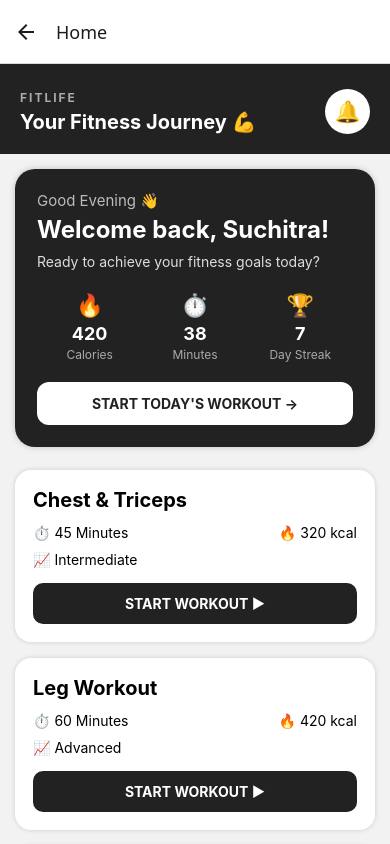
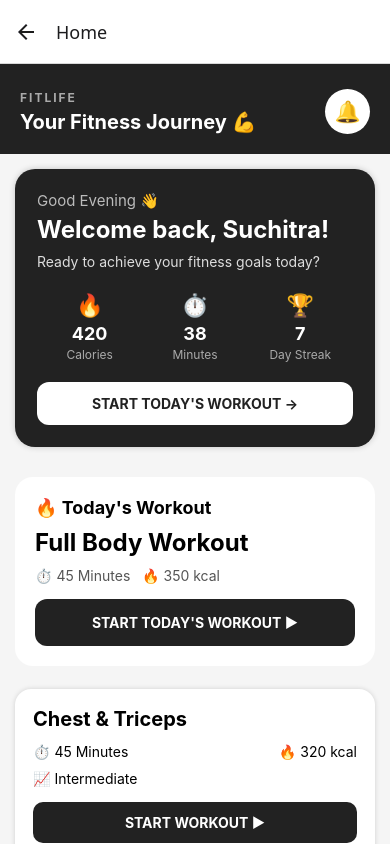
Before and after one commit to suchitrathippareddy-wq/Fitlife, a React Native app: screen /Home in a window 390 px wide. Built offline with nearby package versions, Linux system fonts and the light colour scheme.

Commit message:
Updated workout navigation

```diff
--- a/components/WorkoutCard.js
+++ b/components/WorkoutCard.js
@@ -1,34 +1,52 @@
-import { View, Text, StyleSheet, TouchableOpacity } from "react-native";
+import {
+  View,
+  Text,
+  StyleSheet,
+  TouchableOpacity,
+} from "react-native";
 
 export default function WorkoutCard({
   title,
   duration,
   calories,
   difficulty,
+  navigation,
 }) {
   return (
     <View style={styles.card}>
 
-      {/* Workout Title */}
-      <Text style={styles.title}>{title}</Text>
+      <Text style={styles.title}>
+        {title}
+      </Text>
 
-      {/* Workout Information */}
       <View style={styles.infoRow}>
-        <Text style={styles.info}>⏱️ {duration}</Text>
-        <Text style={styles.info}>🔥 {calories} kcal</Text>
+        <Text style={styles.info}>
+          ⏱️ {duration}
+        </Text>
+
+        <Text style={styles.info}>
+          🔥 {calories} kcal
+        </Text>
       </View>
 
-      {/* Difficulty */}
       <Text style={styles.difficulty}>
         📈 {difficulty}
       </Text>
 
-      {/* Start Button */}
       <TouchableOpacity
         style={styles.button}
-        onPress={() => alert(`${title} started! 💪`)}
+        onPress={() =>
+          navigation.navigate("WorkoutDetails", {
+            title: title,
+            duration: duration,
+            calories: calories,
+            difficulty: difficulty,
+          })
+        }
       >
-        <Text style={styles.buttonText}>START WORKOUT ▶</Text>
+        <Text style={styles.buttonText}>
+          START WORKOUT ▶
+        </Text>
       </TouchableOpacity>
 
     </View>
@@ -42,7 +60,6 @@ const styles = StyleSheet.create({
     marginVertical: 8,
     padding: 18,
     borderRadius: 16,
-
     elevation: 4,
     shadowOpacity: 0.15,
     shadowRadius: 5,
--- a/navigator/AppNavigator.js
+++ b/navigator/AppNavigator.js
@@ -1,25 +1,36 @@
 import { createNativeStackNavigator } from "@react-navigation/native-stack";
+
 import RegistrationScreen from "../screens/RegistrationScreen";
 import LoginScreen from "../screens/LoginScreen";
 import HomeScreen from "../screens/HomeScreen";
+import WorkoutDetailsScreen from "../screens/workoutDetailsScreen";
 
 const Stack = createNativeStackNavigator();
 
 export default function AppNavigator() {
   return (
     <Stack.Navigator initialRouteName="Registration">
+
       <Stack.Screen
         name="Registration"
         component={RegistrationScreen}
       />
+
       <Stack.Screen
         name="Login"
         component={LoginScreen}
       />
+
       <Stack.Screen
         name="Home"
         component={HomeScreen}
       />
+
+      <Stack.Screen
+        name="WorkoutDetails"
+        component={WorkoutDetailsScreen}
+      />
+
     </Stack.Navigator>
   );
 }
--- a/screens/HomeScreen.js
+++ b/screens/HomeScreen.js
@@ -1,4 +1,11 @@
-import { ScrollView } from "react-native";
+import {
+  ScrollView,
+  View,
+  Text,
+  TouchableOpacity,
+  StyleSheet,
+} from "react-native";
+
 import Header from "../components/Header";
 import WelcomeCard from "../components/WelcomeCard";
 import WorkoutCard from "../components/WorkoutCard";
@@ -8,19 +15,54 @@ import Footer from "../components/Footer";
 
 export default function HomeScreen({ navigation }) {
   return (
-    <ScrollView>
+    <ScrollView style={styles.container}>
 
       <Header />
 
       <WelcomeCard />
 
-      {/* Workout Section */}
+      {/* Today's Workout */}
+      <View style={styles.todayCard}>
+
+        <Text style={styles.todayTitle}>
+          🔥 Today's Workout
+        </Text>
+
+        <Text style={styles.todayWorkout}>
+          Full Body Workout
+        </Text>
+
+        <Text style={styles.todayInfo}>
+          ⏱️ 45 Minutes   🔥 350 kcal
+        </Text>
+
+        {/* START TODAY'S WORKOUT BUTTON */}
+        <TouchableOpacity
+          style={styles.todayButton}
+          onPress={() =>
+            navigation.navigate("WorkoutDetails", {
+              title: "Full Body Workout",
+              duration: "45 Minutes",
+              calories: "350",
+              difficulty: "Intermediate",
+            })
+          }
+        >
+          <Text style={styles.todayButtonText}>
+            START TODAY'S WORKOUT ▶
+          </Text>
+        </TouchableOpacity>
+
+      </View>
+
+      {/* Workout Cards */}
 
       <WorkoutCard
         title="Chest & Triceps"
         duration="45 Minutes"
         calories="320"
         difficulty="Intermediate"
+        navigation={navigation}
       />
 
       <WorkoutCard
@@ -28,6 +70,7 @@ export default function HomeScreen({ navigation }) {
         duration="60 Minutes"
         calories="420"
         difficulty="Advanced"
+        navigation={navigation}
       />
 
       <WorkoutCard
@@ -35,9 +78,8 @@ export default function HomeScreen({ navigation }) {
         duration="30 Minutes"
         calories="180"
         difficulty="Beginner"
+        navigation={navigation}
       />
-
-      {/* Trainers */}
 
       <TrainerCard
         name="John"
@@ -49,8 +91,6 @@ export default function HomeScreen({ navigation }) {
         specialty="Yoga Trainer"
       />
 
-      {/* Progress */}
-
       <ProgressCard
         goal="Weight Loss"
         progress="70%"
@@ -61,3 +101,51 @@ export default function HomeScreen({ navigation }) {
     </ScrollView>
   );
 }
+
+const styles = StyleSheet.create({
+
+  container: {
+    flex: 1,
+    backgroundColor: "#F5F5F5",
+  },
+
+  todayCard: {
+    backgroundColor: "#FFFFFF",
+    margin: 15,
+    padding: 20,
+    borderRadius: 18,
+    elevation: 4,
+  },
+
+  todayTitle: {
+    fontSize: 18,
+    fontWeight: "bold",
+    marginBottom: 10,
+  },
+
+  todayWorkout: {
+    fontSize: 24,
+    fontWeight: "bold",
+    marginBottom: 10,
+  },
+
+  todayInfo: {
+    fontSize: 14,
+    color: "#555555",
+    marginBottom: 15,
+  },
+
+  todayButton: {
+    backgroundColor: "#222222",
+    padding: 15,
+    borderRadius: 12,
+    alignItems: "center",
+  },
+
+  todayButtonText: {
+    color: "#FFFFFF",
+    fontWeight: "bold",
+    fontSize: 14,
+  },
+
+});
--- a/screens/workoutDetailsScreen.js
+++ b/screens/workoutDetailsScreen.js
@@ -8,7 +8,7 @@ import {
 
 export default function WorkoutDetailsScreen({ route, navigation }) {
   const {
-    title = "Chest & Triceps",
+    title = "Chest Workout",
     duration = "45 Minutes",
     calories = "320",
     difficulty = "Intermediate",
@@ -25,16 +25,19 @@ export default function WorkoutDetailsScreen({ route, navigation }) {
   return (
     <ScrollView style={styles.container}>
 
+      {/* Header */}
       <View style={styles.header}>
         <TouchableOpacity onPress={() => navigation.goBack()}>
           <Text style={styles.back}>← Back</Text>
         </TouchableOpacity>
 
-        <Text style={styles.headerTitle}>Workout Details</Text>
+        <Text style={styles.headerTitle}>
+          Workout Details
+        </Text>
       </View>
 
+      {/* Workout Information */}
       <View style={styles.card}>
-
         <Text style={styles.title}>{title}</Text>
 
         <View style={styles.infoRow}>
@@ -45,28 +48,41 @@ export default function WorkoutDetailsScreen({ route, navigation }) {
         <Text style={styles.difficulty}>
           📈 Difficulty: {difficulty}
         </Text>
-
       </View>
 
-      <Text style={styles.sectionTitle}>Exercises</Text>
+      {/* Exercises */}
+      <Text style={styles.sectionTitle}>
+        Exercises
+      </Text>
 
       {exercises.map((exercise, index) => (
         <View style={styles.exercise} key={index}>
+
           <View style={styles.number}>
-            <Text style={styles.numberText}>{index + 1}</Text>
+            <Text style={styles.numberText}>
+              {index + 1}
+            </Text>
           </View>
 
-          <Text style={styles.exerciseName}>{exercise}</Text>
+          <Text style={styles.exerciseName}>
+            {exercise}
+          </Text>
 
           <Text style={styles.arrow}>›</Text>
+
         </View>
       ))}
 
+      {/* Start Button */}
       <TouchableOpacity
         style={styles.startButton}
-        onPress={() => alert("Workout Started! 💪🔥")}
+        onPress={() =>
+          alert(`${title} Started! 💪🔥`)
+        }
       >
-        <Text style={styles.startText}>START WORKOUT ▶</Text>
+        <Text style={styles.startText}>
+          START WORKOUT ▶
+        </Text>
       </TouchableOpacity>
 
     </ScrollView>
```
